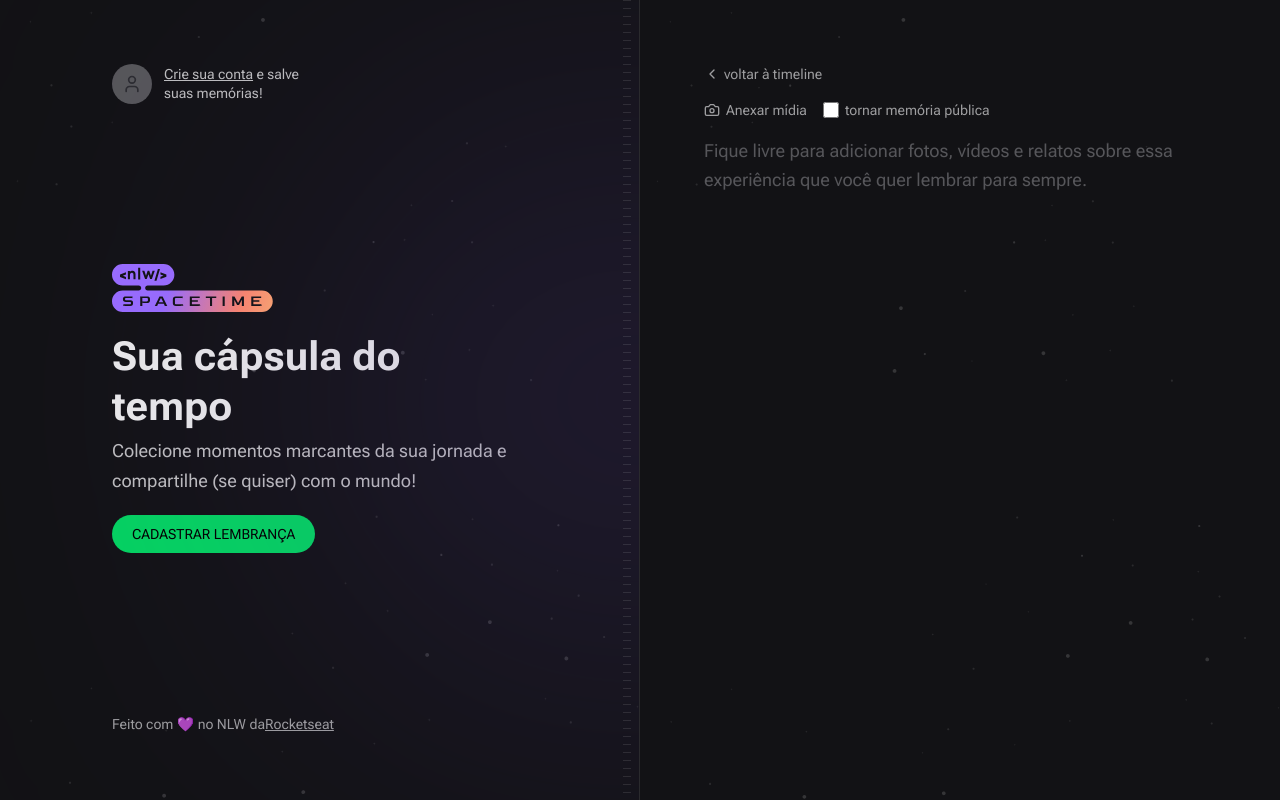
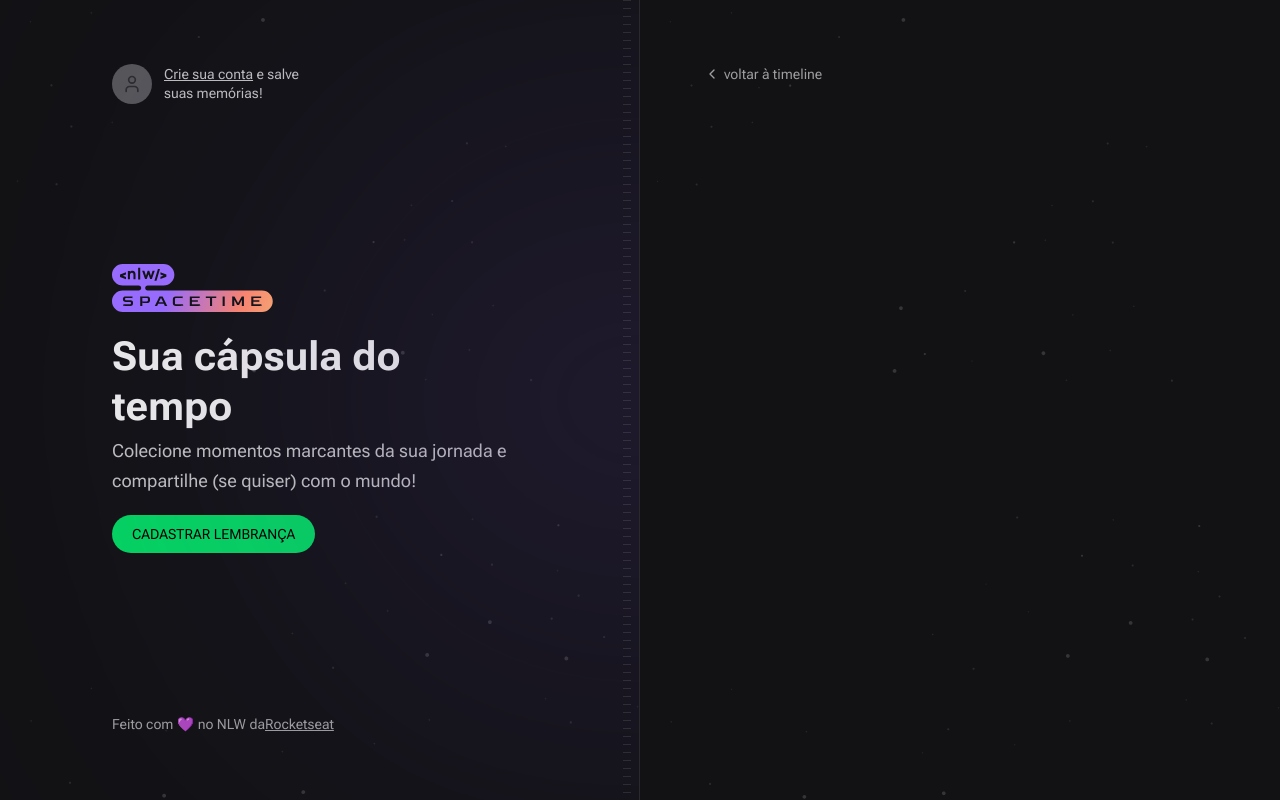
Before and after one commit to Lmlima05/Spacetime, a Next.js app in the folder web/: page /memories/new in a window 1280 px wide. Built offline with nearby package versions, Linux system fonts and the light colour scheme; no server answers; a web font is replaced by a local one.

Commit message:
adicionando page.tsx

```diff
--- a/web/src/app/memories/new/page.tsx
+++ b/web/src/app/memories/new/page.tsx
@@ -1,6 +1,5 @@
 import { Camera, ChevronLeft } from 'lucide-react'
 import Link from 'next/link'
-'use client'
 
 export default function NewMemory() {
   return (
@@ -13,34 +12,7 @@ export default function NewMemory() {
         voltar à timeline
       </Link>
 
-      <form className="flex flex-1 flex-col gap-2">
-        <div className="flex items-center gap-4">
-          <label
-            htmlFor="media"
-            className="flex cursor-pointer items-center gap-1.5 text-sm text-gray-200 hover:text-gray-100"
-          >
-            <Camera className="h-4 w-4"/>
-            Anexar mídia
-          </label>
 
-          <label
-            htmlFor="isPublic"
-            className="flex items-center gap-1.5 text-sm text-gray-200 hover:text-gray-100"
-          >
-            <input type="checkbox" name="isPublic" id="isPublic" value="true" className="h-4 w-4 rounded border-gray-400 bg-gray-700 text-purple-500"/>
-            tornar memória pública
-          </label>
-        </div>
-
-        <input type="file" id="media" className="invisible h-0 w-0" />
-
-        <textarea
-          name="content"
-          spellCheck={false}
-          className="w-full flex-1 resize-none rounded border-0 bg-transparent p-0 text-lg leading-relaxed text-gray-100 placeholder:text-gray-400 focus:ring-0"
-          placeholder="Fique livre para adicionar fotos, vídeos e relatos sobre essa experiência que você quer lembrar para sempre."
-        />
-      </form>
     </div>
   )
 }
```
